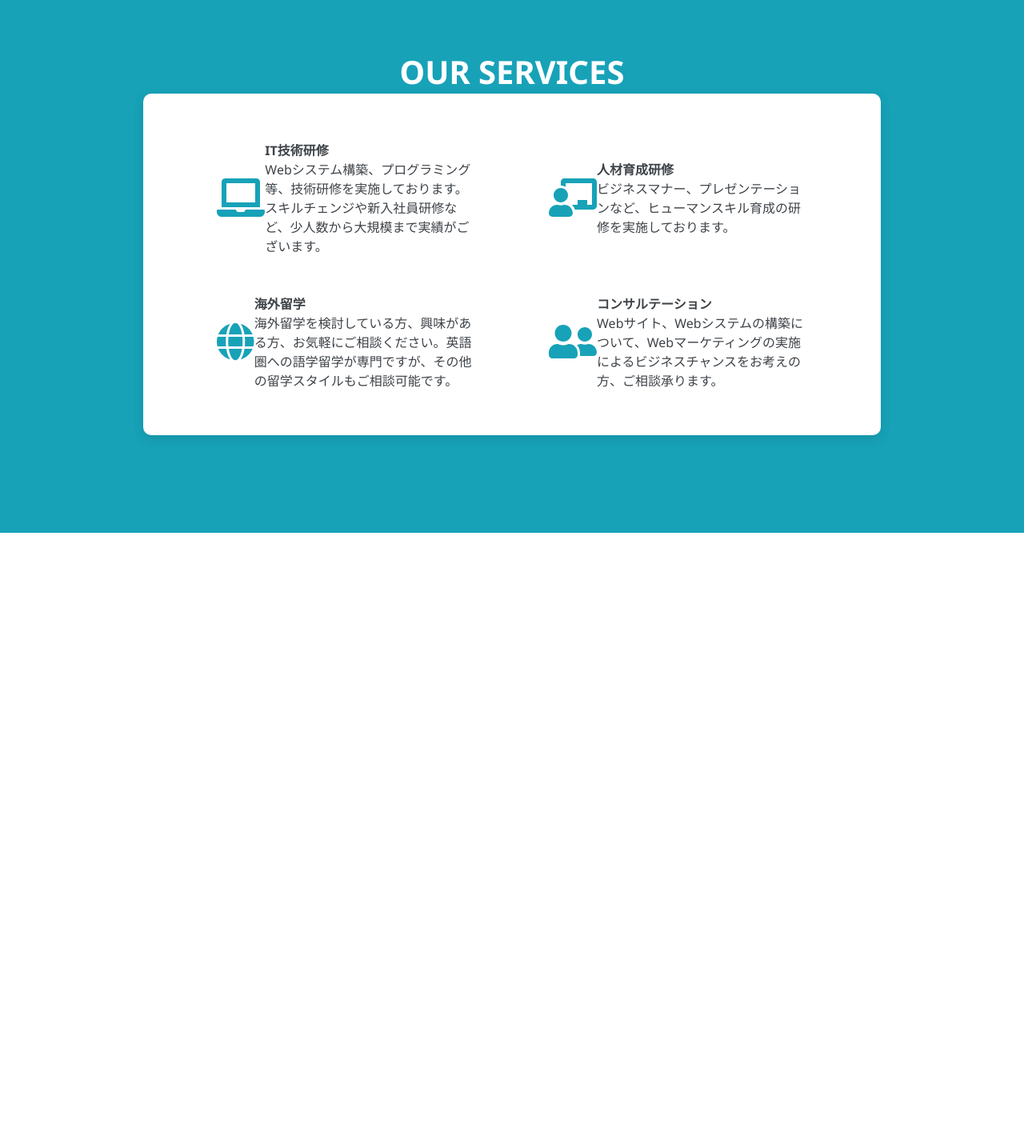
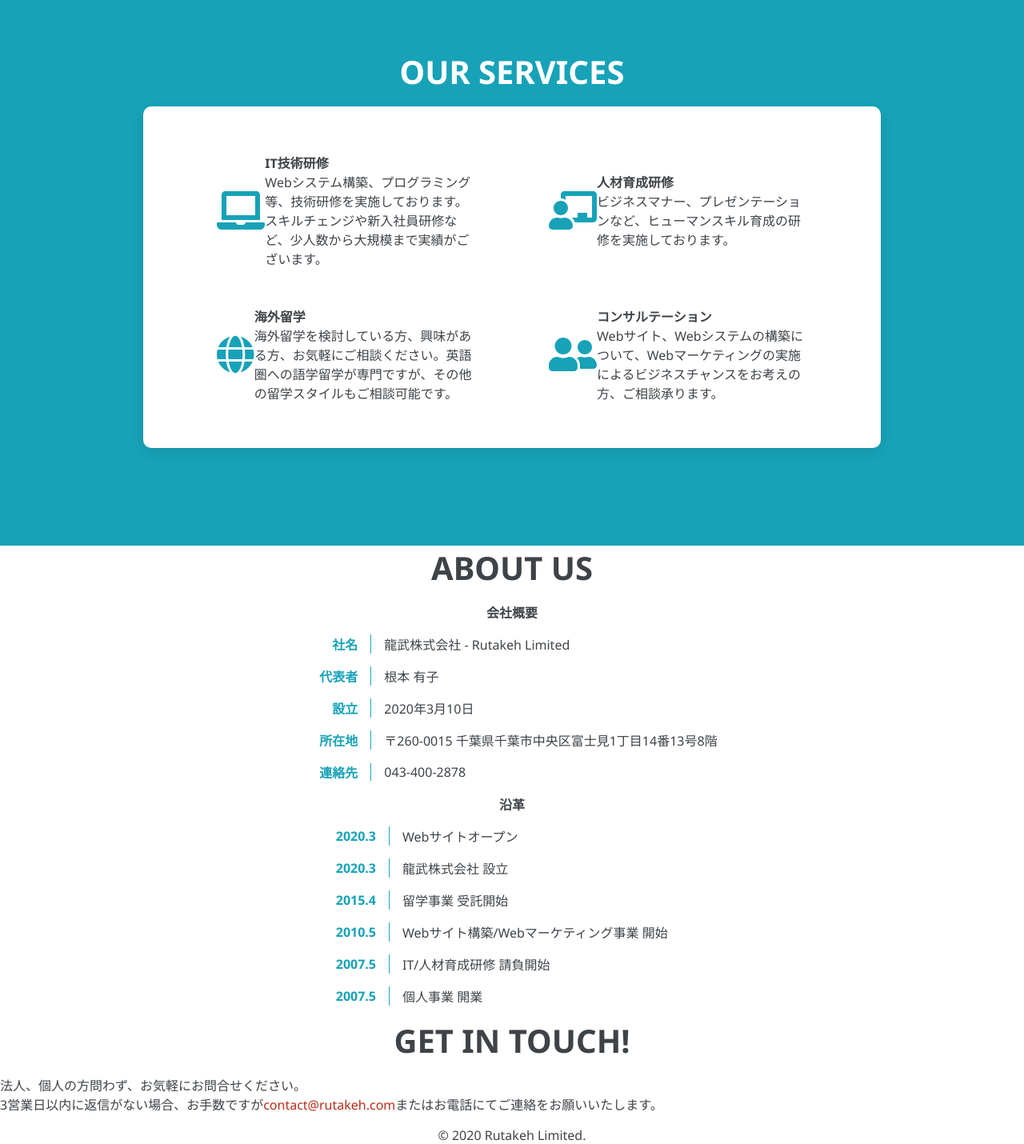
Before and after one commit to aminakano/Rutakeh-ltd, a Next.js app: page / in a window 1280 px wide. Shown: the part 802-2232 px from the top of the page at 80% size. Before the commit the page ends 1468 px from the top, so only its background shows below. Built offline with nearby package versions, Linux system fonts and the light colour scheme.

Commit message:
basic markups done

```diff
--- /dev/null
+++ b/asset/json/data.json
@@ -0,0 +1,70 @@
+{
+  "info": {
+    "company": [
+      {
+        "title": "社名",
+        "item": "龍武株式会社 - Rutakeh Limited"
+      },
+      {
+        "title": "代表者",
+        "item": "根本 有子"
+      },
+      {
+        "title": "設立",
+        "item": "2020年3月10日"
+      },
+      {
+        "title": "所在地",
+        "item": "〒260-0015 千葉県千葉市中央区富士見1丁目14番13号8階"
+      },
+      {
+        "title": "連絡先",
+        "item": "043-400-2878"
+      }
+    ],
+    "history": [
+      {
+        "title": "2020.3",
+        "item": "Webサイトオープン"
+      },
+      {
+        "title": "2020.3",
+        "item": "龍武株式会社 設立"
+      },
+      {
+        "title": "2015.4",
+        "item": "留学事業 受託開始"
+      },
+      {
+        "title": "2010.5",
+        "item": "Webサイト構築/Webマーケティング事業 開始"
+      },
+      {
+        "title": "2007.5",
+        "item": "IT/人材育成研修 請負開始"
+      },
+      {
+        "title": "2007.5",
+        "item": "個人事業 開業"
+      }
+    ],
+    "service": [
+      {
+        "title": "IT技術研修",
+        "item": "Webシステム構築、プログラミング等、技術研修を実施しております。スキルチェンジや新入社員研修など、少人数から大規模まで実績がございます。"
+      },
+      {
+        "title": "人材育成研修",
+        "item": "ビジネスマナー、プレゼンテーションなど、ヒューマンスキル育成の研修を実施しております。"
+      },
+      {
+        "title": "海外留学",
+        "item": "海外留学を検討している方、興味がある方、お気軽にご相談ください。英語圏への語学留学が専門ですが、その他の留学スタイルもご相談可能です。"
+      },
+      {
+        "title": "コンサルテーション",
+        "item": "Webサイト、Webシステムの構築について、Webマーケティングの実施によるビジネスチャンスをお考えの方、ご相談承ります。"
+      }
+    ]
+  }
+}
--- a/asset/scss/_homepage.scss
+++ b/asset/scss/_homepage.scss
@@ -53,3 +53,33 @@
     }
   }
 }
+
+.about {
+  display: flex;
+  flex-direction: column;
+  justify-content: center;
+  align-items: center;
+
+  h4 {
+    text-align: center;
+  }
+  ul {
+    min-width: 500px;
+    li {
+      display: flex;
+      align-items: center;
+      margin: 1rem;
+      h5 {
+        color: $primary-color;
+        font-size: $h5;
+        text-align: right;
+        width: 4rem;
+      }
+      p {
+        padding-left: 1rem;
+        margin-left: 1rem;
+        border-left: 1px solid $primary-color;
+      }
+    }
+  }
+}
--- a/asset/scss/_typography.scss
+++ b/asset/scss/_typography.scss
@@ -14,3 +14,4 @@ $white: #fff;
 $h1: 5rem;
 $h2: 2rem;
 $h3: 2.5rem;
+$h5: 1rem;
--- a/asset/scss/main.scss
+++ b/asset/scss/main.scss
@@ -9,8 +9,17 @@ body {
   color: $grey;
 }
 
+a {
+  color: $secondary-color;
+
+  &:hover {
+    text-decoration: underline;
+  }
+}
+
 h3 {
   text-align: center;
   font-size: $h3;
   text-transform: uppercase;
+  margin-bottom: 1rem;
 }
--- /dev/null
+++ b/components/About.js
@@ -0,0 +1,31 @@
+import data from "../asset/json/data.json";
+
+const About = props => {
+  const infos = data.info.company;
+  const histories = data.info.history;
+  return (
+    <div className="about">
+      <h3>About us</h3>
+      <h4>会社概要</h4>
+      <ul>
+        {infos.map((info, i) => (
+          <li key={i}>
+            <h5>{info.title}</h5>
+            <p>{info.item}</p>
+          </li>
+        ))}
+      </ul>
+      <h4>沿革</h4>
+      <ul>
+        {histories.map((history, i) => (
+          <li key={i}>
+            <h5>{history.title}</h5>
+            <p>{history.item}</p>
+          </li>
+        ))}
+      </ul>
+    </div>
+  );
+};
+
+export default About;
--- /dev/null
+++ b/components/Contact.js
@@ -0,0 +1,21 @@
+const Contact = () => {
+  return (
+    <div className="contact">
+      <h3>Get in touch!</h3>
+      <p>
+        法人、個人の方問わず、お気軽にお問合せください。
+        <br />
+        3営業日以内に返信がない場合、お手数ですが
+        <a href="mailto: contact@rutakeh.com">contact@rutakeh.com</a>
+        またはお電話にてご連絡をお願いいたします。
+      </p>
+      <div
+        className="typeform-widget"
+        data-url="https://aminakano.typeform.com/to/CzDNIR"
+
+      ></div>
+    </div>
+  );
+};
+
+export default Contact;
--- /dev/null
+++ b/components/Footer.js
@@ -0,0 +1,8 @@
+const Footer = () => <footer style={styles}>© 2020 Rutakeh Limited.</footer>;
+
+export default Footer;
+
+const styles = {
+  textAlign: "center",
+  paddingTop: "1rem"
+}
--- a/components/Header.js
+++ b/components/Header.js
@@ -1,6 +1,3 @@
-// const headerStyle = {
-//   display: "flex",
-// }
 const Header = () => (
   <header>
     <h2>
--- a/components/MyLayout.js
+++ b/components/MyLayout.js
@@ -1,4 +1,5 @@
 import Header from "./Header";
+import Footer from "./Footer";
 
 const layoutStyle = {
   // margin: 20,
@@ -12,6 +13,7 @@ const withLayout = Page => {
     <div style={layoutStyle}>
       <Header />
       <Page />
+      <Footer />
     </div>
   );
 }
--- a/components/OurServices.js
+++ b/components/OurServices.js
@@ -1,47 +1,23 @@
 import { FontAwesomeIcon } from "@fortawesome/react-fontawesome";
 import { faLaptop, faChalkboardTeacher, faGlobe, faUserFriends } from "@fortawesome/free-solid-svg-icons";
+import data from "../asset/json/data.json";
 
 const Services = () => {
+  const services = data.info.service;
+  const icons = [faLaptop, faChalkboardTeacher, faGlobe, faUserFriends];
   return (
     <div className="services">
       <h3>Our services</h3>
       <ul className="services-list">
-        <li>
-          <FontAwesomeIcon icon={faLaptop} className="icon"/>
-          <div>
-            <h4>IT技術研修</h4>
-            <p>
-              Webシステム構築、プログラミング等、技術研修を実施しております。スキルチェンジや新入社員研修など、少人数から大規模まで実績がございます。
-            </p>
-          </div>
-        </li>
-        <li>
-          <FontAwesomeIcon icon={faChalkboardTeacher} className="icon"/>
-          <div>
-            <h4>人材育成研修</h4>
-            <p>
-              ビジネスマナー、プレゼンテーションなど、ヒューマンスキル育成の研修を実施しております。
-            </p>
-          </div>
-        </li>
-        <li>
-          <FontAwesomeIcon icon={faGlobe} className="icon"/>
-          <div>
-            <h4>海外留学</h4>
-            <p>
-              海外留学を検討している方、興味がある方、お気軽にご相談ください。英語圏への語学留学が専門ですが、その他の留学スタイルもご相談可能です。
-            </p>
-          </div>
-        </li>
-        <li>
-          <FontAwesomeIcon icon={faUserFriends} className="icon"/>
-          <div>
-            <h4>コンサルテーション</h4>
-            <p>
-              Webサイト、Webシステムの構築について、Webマーケティングの実施によるビジネスチャンスをお考えの方、ご相談承ります。
-            </p>
-          </div>
-        </li>
+        {services.map((service, i) => (
+          <li key={i}>
+            <FontAwesomeIcon icon={icons[i]} className="icon" />
+            <div>
+              <h4>{service.title}</h4>
+              <p>{service.item}</p>
+            </div>
+          </li>
+        ))}
       </ul>
     </div>
   );
--- a/pages/index.js
+++ b/pages/index.js
@@ -2,13 +2,17 @@ import "../asset/scss/main.scss";
 import withLayout from "../components/MyLayout";
 import TopCopy from "../components/TopCopy";
 import Services from "../components/OurServices";
+import About from "../components/About";
+import Contact from "../components/Contact";
 
 
 const Page = () => (
-<div>
+<>
   <TopCopy />
   <Services />
-</div>
+  <About />
+  <Contact />
+</>
 )
 
 
```
